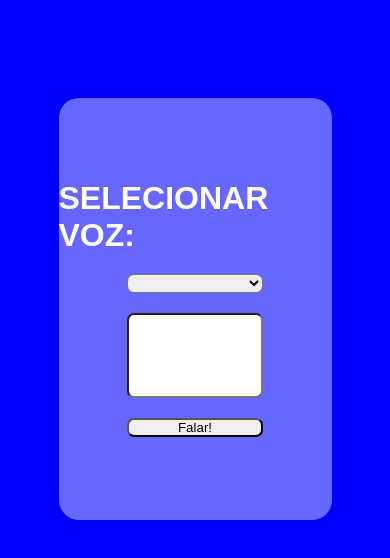
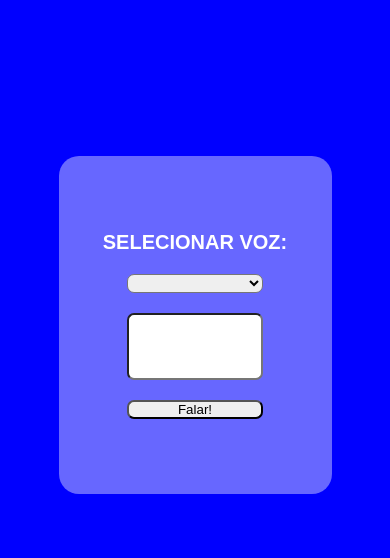
Before and after one commit to Jeancosta030/speakText, a plain HTML site: page index.html in a window 390 px wide. Drawn offline with Linux system fonts and the light colour scheme.

Commit message:
ajuste mobile

```diff
--- a/style.css
+++ b/style.css
@@ -45,3 +45,22 @@ button {
     width: 50%;
     border-radius: 7px;
 }
+
+@media only screen and (max-width:500px) {
+    main {
+        display: flex;
+        flex-direction: column;
+        background-color: rgba(255, 255, 255, 0.404);
+        width: 70%;
+        height: 40vh;
+        align-items: center;
+        justify-content: center;
+        margin: 40%;
+        border-radius: 20px;
+        color: white;
+    }
+
+    h1 {
+        font-size: 20px;
+    }
+}
```
